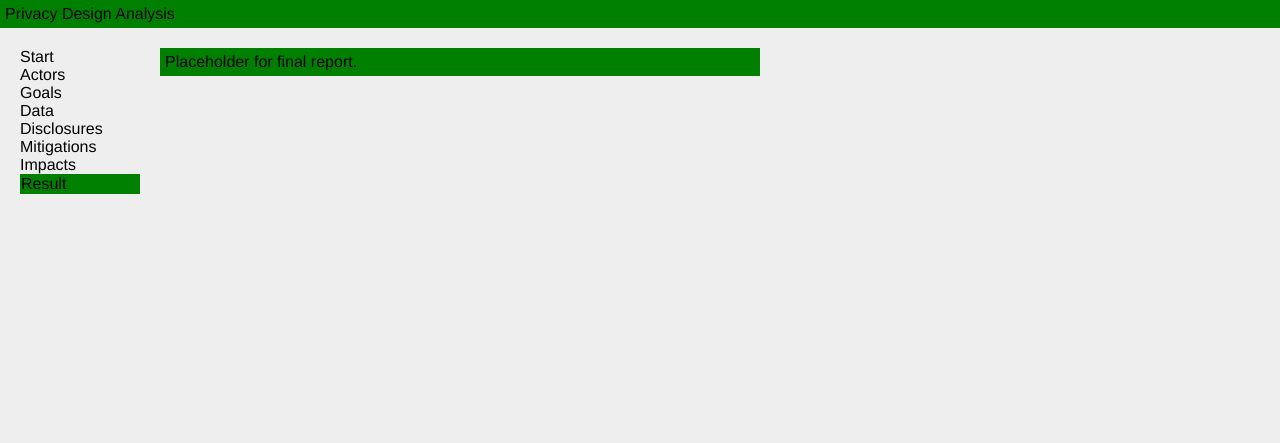
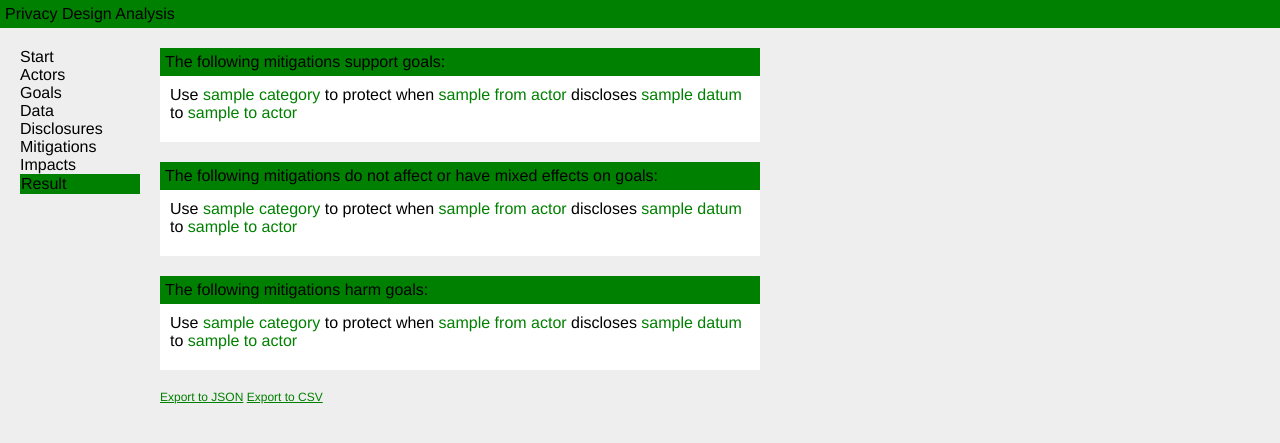
Before and after one commit to alsmola/privacydesignanalyzer, a Flask app: template templates/result.html in a window 1280 px wide. Shown: the top 443 px of the page. Run offline with Flask 2, Linux system fonts and the light colour scheme; the template is opened without the code that fills it: most values are stand-ins (such as "Sample title", 1, 10 or a date in 2020).

Commit message:
Updated impacts

```diff
--- a/front.py
+++ b/front.py
@@ -176,7 +176,7 @@ def impact():
 @app.route("/result")
 def result():
     app_id = request.args['app_id']
-    return render_template('result.html', app_id=app_id)
+    return render_template('result.html', app_id=app_id, support = main.get_mitigations('support', app_id), neutral = main.get_mitigations('neutral', app_id), harm = main.get_mitigations('harm', app_id))
 
 @app.route("/reset")
 def reset():
--- a/main.py
+++ b/main.py
@@ -100,5 +100,19 @@ class Impact(db.Model):
         self.goal_id = goal_id
         self.effect = effect
 
+def get_mitigations(effect, app_id):
+    mitigations = []
+    for m in Mitigation.query.all():
+        support = Impact.query.filter('Impact.app_id == app_id').filter('Impact.mitigation_id == %d' % (m.id)).filter('effect == "support"').count()
+        harm = Impact.query.filter('Impact.app_id == app_id').filter('Impact.mitigation_id == %d' % (m.id)).filter('effect == "harm"').count()
+        if (support > harm and effect == 'support'):
+            mitigations.append(m)
+        elif (support < harm and effect == 'harm'):
+            mitigations.append(m)
+        elif (support == harm and effect == 'neutral'):
+            mitigations.append(m)
+    return mitigations
+
+
 categories = ['Anonymity', 'Pseudonymity', 'Aggregation', 'Limited Audience', 'Notice', 'Choice']
 effects = ['Support', 'Harm', 'No effect']
--- a/static/script.js
+++ b/static/script.js
@@ -130,4 +130,16 @@ $(document).ready(function () {
         $(this).parents('.update-form').submit();
         return false;
     });
+
+
+    $('.select-all').live('click', function() {
+        $(this).siblings('.choice').find('input').attr('checked', 'true');
+       return false;
+    });
+
+    $('.select-none').live('click', function() {
+        $(this).siblings('.choice').find('input').removeAttr('checked');
+       return false;
+    });
+
 });
--- a/static/style.css
+++ b/static/style.css
@@ -95,13 +95,13 @@ list-style: none;
 padding: 20px;
 }
 
-.question {
+.question, .result {
 background-color: white;
 margin-bottom: 20px;
 }
 
-.response {
-padding: 10px;
+.response, .result-mitigations {
+padding: 0 10px;
 }
 
 .update-name, .name {
@@ -133,7 +133,7 @@ float: left;
 float: right;
 }
 
-.edit, .delete, .update, .cancel, .select-all, .select-none {
+.edit, .delete, .update, .cancel, .add, .select-all, .select-none, #nav {
 font-size: .75em;
 }
 
@@ -179,18 +179,17 @@ padding: 10px;
 background-color: white;
 }
 
-.from-actor-data, .disclosure, .mitigation {
+.from-actor-data, .disclosure, .actor-goal {
 float: left;
-width: 290px;
+width: 360px;
 }
 
-.to-actor, .alternatives, .actor-goal-effects {
+.to-actor, .alternatives, .effects {
 float: left;
-width: 290px;
+width: 220px;
 }
 
 .effects {
-float: left;
 list-style: none;
 }
 
@@ -205,6 +204,7 @@ text-align: left;
 
 .variable-text {
 color: green;
+text-transform: lowercase;
 }
 
 .actor-goal .variable-text {
@@ -214,3 +214,16 @@ color: green;
 .clear {
 clear: both;
 }
+
+.result ul {
+list-style: none;
+}
+
+.result li {
+margin-bottom: 10px;
+}
+
+.result-mitigations {
+padding-top: 10px;
+padding-bottom: 10px;
+}
--- a/templates/result.html
+++ b/templates/result.html
@@ -5,7 +5,57 @@
         $('#result').addClass('selected');
     });
 </script>
-<p>Placeholder for final report.</p>
+    <div class="result">
+        <p>The following mitigations support goals:</p>
+        <div class="result-mitigations">
+            <ul>
+                {% for mitigation in support %}
+                <li>
+                    Use <span class="variable-text">{{mitigation.category}}</span> to protect when
+                    <span class="variable-text">{{mitigation.disclosure.from_actor.name}}</span>
+                    discloses <span class="variable-text">{{mitigation.disclosure.datum.name}}</span>
+                    to <span class="variable-text">{{mitigation.disclosure.to_actor.name}}</span>
+                </li>
+                {% endfor %}
+            </ul>
+        </div>
+    </div>
 
+    <div class="result">
+        <p>The following mitigations do not affect or have mixed effects on goals:</p>
+        <div class="result-mitigations">
+            <ul>
+                {% for mitigation in neutral %}
+                <li>
+                    Use <span class="variable-text">{{mitigation.category}}</span> to protect when
+                    <span class="variable-text">{{mitigation.disclosure.from_actor.name}}</span>
+                    discloses <span class="variable-text">{{mitigation.disclosure.datum.name}}</span>
+                    to <span class="variable-text">{{mitigation.disclosure.to_actor.name}}</span>
+                </li>
+                {% endfor %}
+            </ul>
+        </div>
+    </div>
+
+    <div class="result">
+        <p>The following mitigations harm goals:</p>
+        <div class="result-mitigations">
+            <ul>
+                {% for mitigation in harm %}
+                <li>
+                    Use <span class="variable-text">{{mitigation.category}}</span> to protect when
+                    <span class="variable-text">{{mitigation.disclosure.from_actor.name}}</span>
+                    discloses <span class="variable-text">{{mitigation.disclosure.datum.name}}</span>
+                    to <span class="variable-text">{{mitigation.disclosure.to_actor.name}}</span>
+                </li>
+                {% endfor %}
+            </ul>
+        </div>
+    </div>
+
+    <div id="nav">
+        <a href="/export?format=json&amp;app_id={{ app_id }}" class="export">Export to JSON</a>
+        <a href="/export?format=csv&amp;app_id={{ app_id }}" class="export">Export to CSV</a>
+    </div>
 
 {% endblock %}
--- a/templates/start.html
+++ b/templates/start.html
@@ -27,6 +27,7 @@
               <input type="hidden" class="type" value="application"/>
               <a class="add" href="#">Add</a>
             </form>
+            <p class="error"></p>
         </div>
     </div>
 {% endblock %}
```
Also changed, not shown: templates/disclosures.html (+5 -6 lines), templates/impacts.html (+10 -7 lines).
